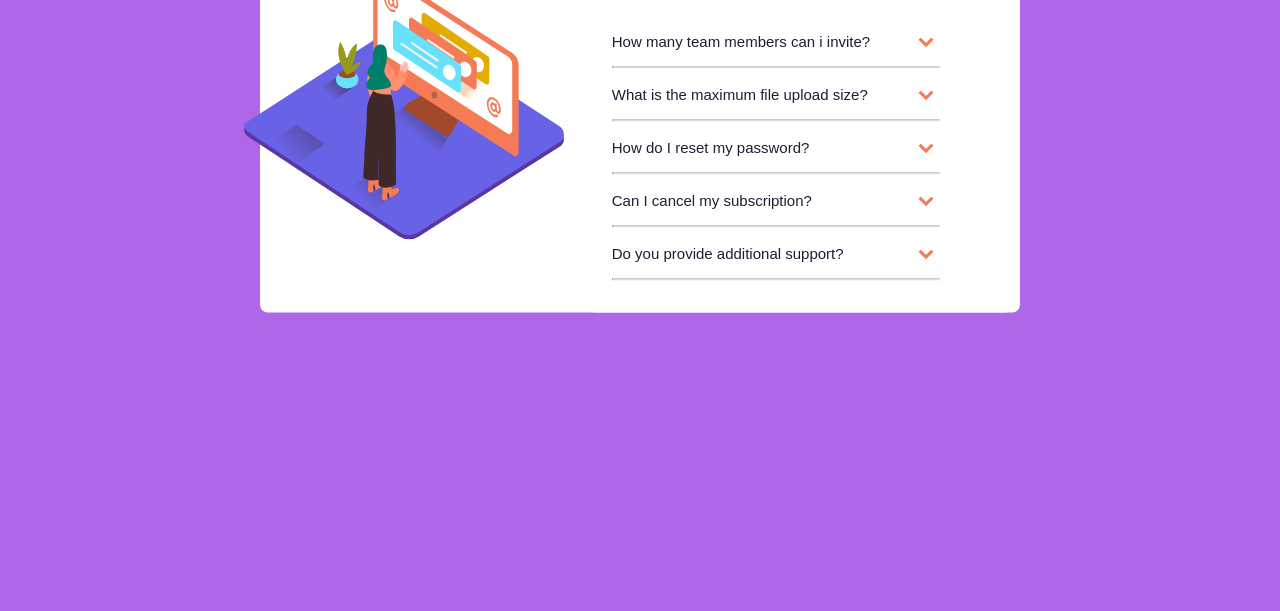
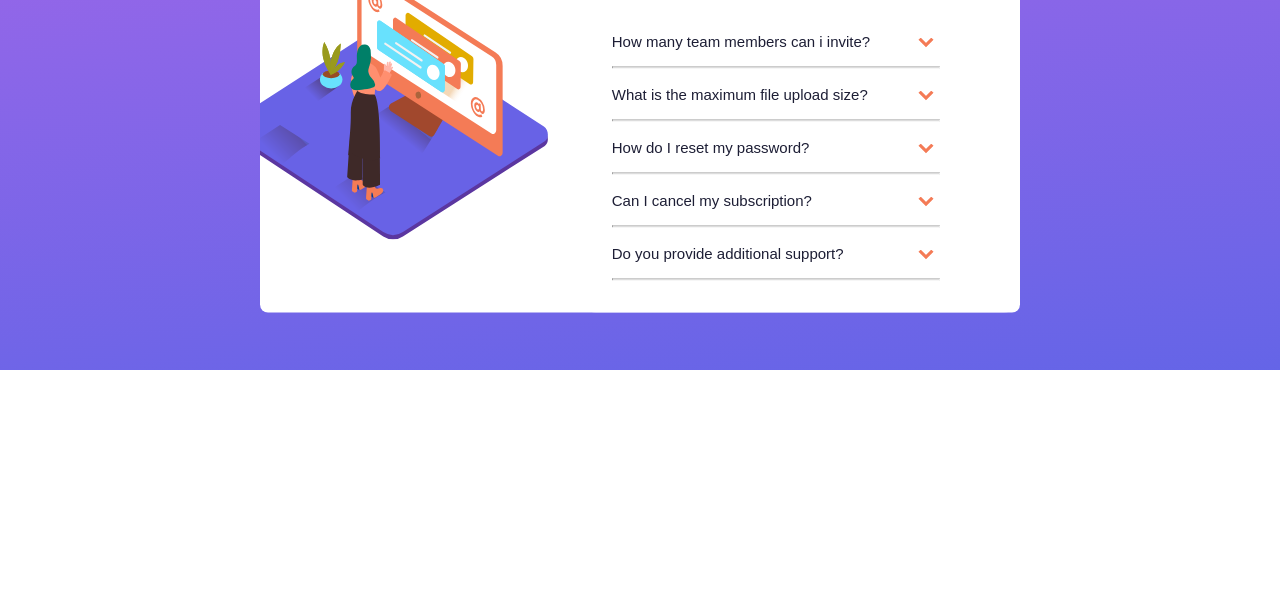
Before and after one commit to lewmas9152/faq-accordion-card-main, a plain HTML site: page index.html in a window 1280 px wide. Shown: the part 189-800 px from the top of the page. Drawn offline with Linux system fonts and the light colour scheme.

Commit message:
added gradient

```diff
--- a/style.css
+++ b/style.css
@@ -12,13 +12,17 @@
   --Soft_violet: hsl(273, 75%, 66%);
   --soft_blue: hsl(240, 73%, 65%);
 }
+
+html {
+  background: linear-gradient(355deg,var(--soft_blue) 0%, var(--Soft_violet) 120%);
+  background-repeat:no-repeat;
+  background-size:cover;
+}
 body {
   font-family: "Kumbh Sans", sans-serif;
   font-size: 15px;
   font-weight: 400;
-  background-color: var(--Soft_violet);
   margin: 1rem;
-
   color: var(--Very_dark_desaturated_blue);
   display: grid;
   place-items: center;
@@ -56,6 +60,7 @@ h1 {
   justify-content: center;
   text-align: center;
   transform: translate(0, -10%);
+  overflow: hidden;
 }
 
 .card {
@@ -120,7 +125,7 @@ h1 {
 
   .desktop_img {
     display: unset;
-    transform: translate(-5%, 0);
+    transform: translate(-10%, 0);
     height: 17rem;
     width: 20rem;
   }
```
